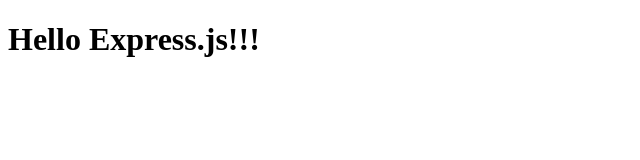
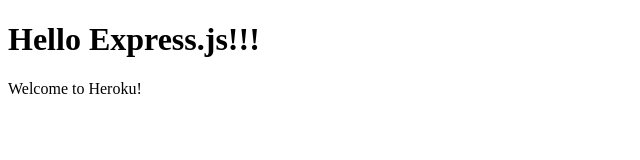
Before and after one commit to Ob1Ju4n/web-server, a website: page public/index.html in a window 1280 px wide. Shown: the whole page, without its empty margins (0-640 px from the left). Drawn offline with Linux system fonts and the light colour scheme.

Commit message:
Adding message to home page

```diff
--- a/public/index.html
+++ b/public/index.html
@@ -9,6 +9,9 @@
 <body>
 <div>
     <h1>Hello Express.js!!!</h1>
+    <p>
+        Welcome to Heroku!
+    </p>
 </div>
 
 </body>
```
